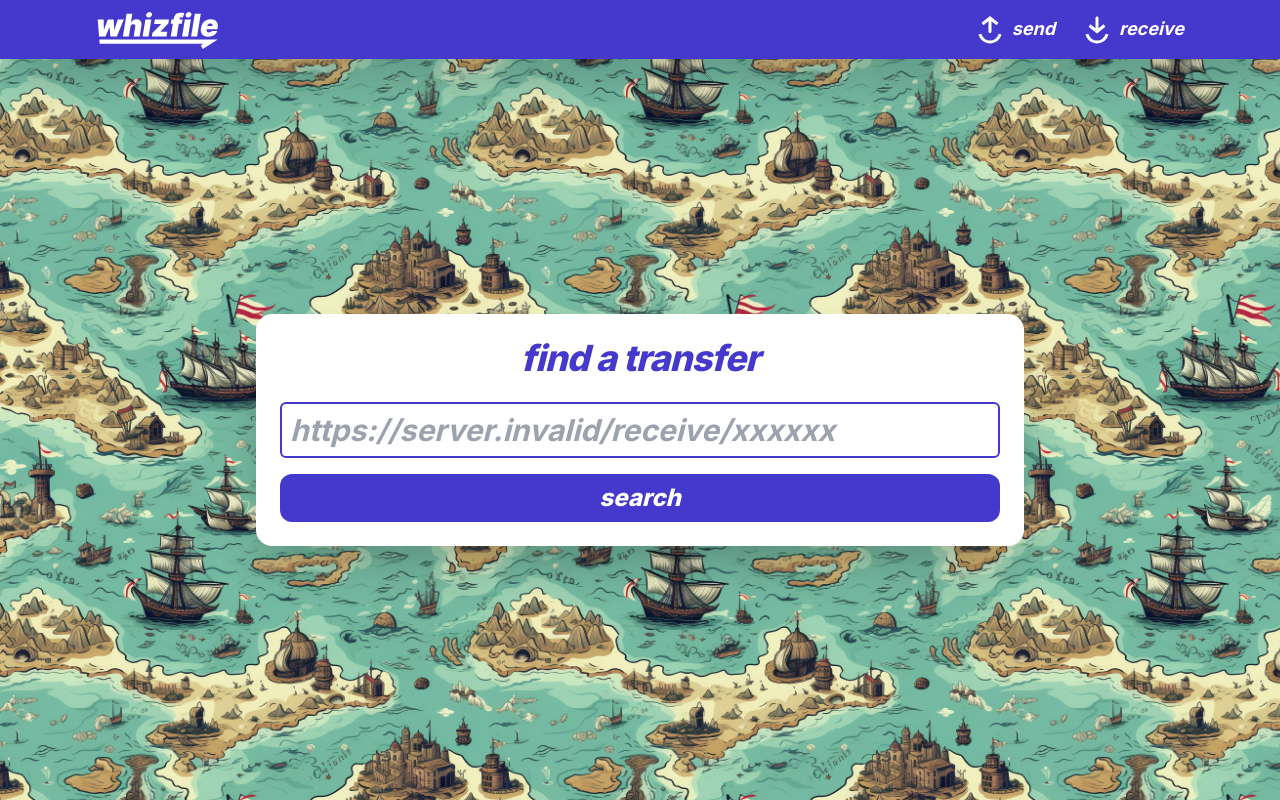
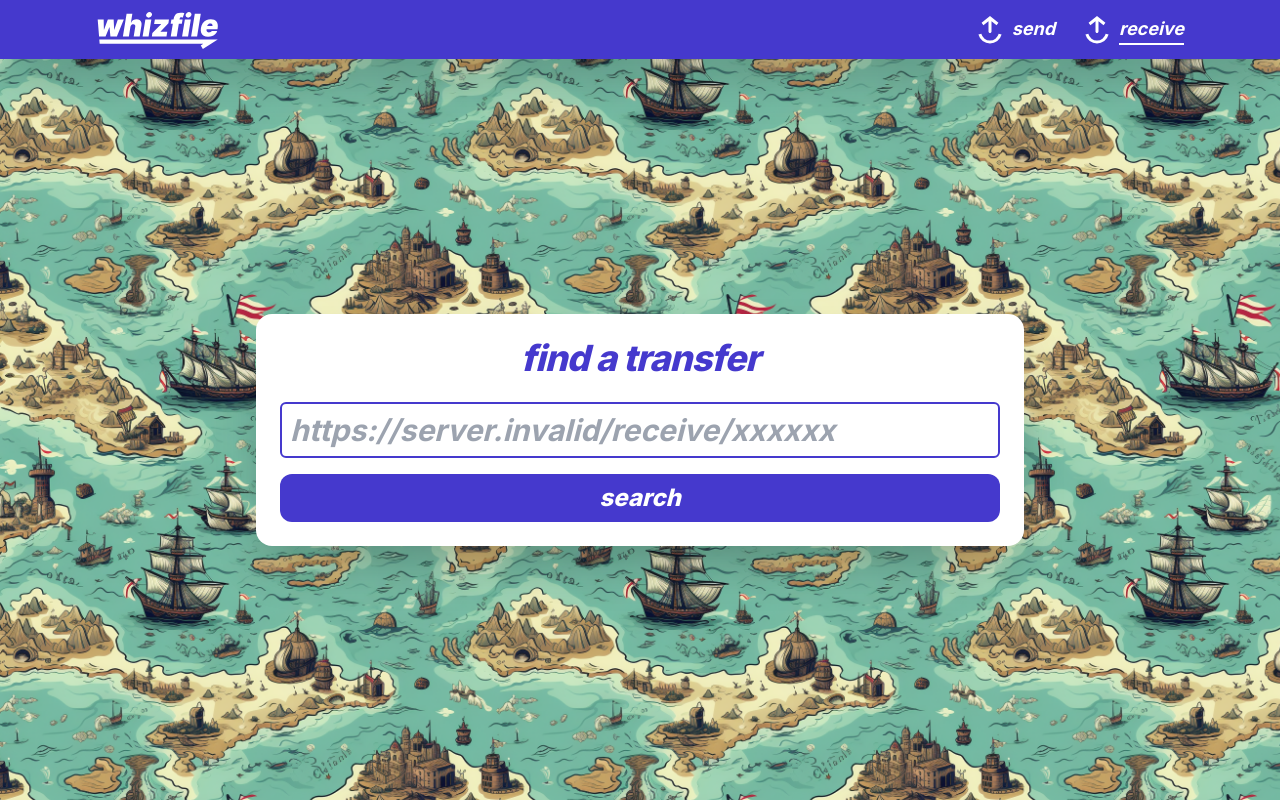
Before and after one commit to munozarturo/whizfile.com, a Next.js app: page /receive in a window 1280 px wide. Built offline with nearby package versions, Linux system fonts and the light colour scheme; no server answers.

Commit message:
navbar indicates page

```diff
--- a/src/components/navbar.tsx
+++ b/src/components/navbar.tsx
@@ -1,8 +1,14 @@
+"use client";
+
 import Link from "next/link";
 import Image from "next/image";
 import { Icons } from "@/components/icons";
+import { NavLink } from "./ui/nav-link";
+import { usePathname } from "next/navigation";
 
 export default function Navbar() {
+    const pathname = usePathname();
+
     return (
         <nav className="w-full h-16 flex flex-row bg-primary px-24 justify-start items-center space-x-12 shadow-2xl">
             <Link href="./">
@@ -34,30 +40,18 @@ export default function Navbar() {
         </Link> */}
             </div>
             <div className="flex flex-row w-full space-x-6 justify-end">
-                <Link
-                    href="/send"
-                    className="group transition duration-300 text-center text-white text-lg font-bold italic"
-                >
-                    <div className="flex justify-start items-center gap-1">
-                        <Icons.upload />
-                        <span className="relative">
-                            send
-                            <span className="block max-w-0 group-hover:max-w-full transition-all duration-500 h-0.5 bg-white"></span>
-                        </span>
-                    </div>
-                </Link>
-                <Link
-                    href="/receive"
-                    className="group transition duration-300 text-center text-white text-lg font-bold italic"
-                >
-                    <div className="flex justify-start items-center gap-1">
-                        <Icons.download />
-                        <span className="relative">
-                            receive
-                            <span className="block max-w-0 group-hover:max-w-full transition-all duration-500 h-0.5 bg-white"></span>
-                        </span>
-                    </div>
-                </Link>
+                <NavLink
+                    active={pathname.startsWith("/send")}
+                    href={"/send"}
+                    text={"send"}
+                    icon={<Icons.upload />}
+                ></NavLink>
+                <NavLink
+                    active={pathname.startsWith("/receive")}
+                    href={"/receive"}
+                    text={"receive"}
+                    icon={<Icons.upload />}
+                ></NavLink>
             </div>
         </nav>
     );
--- /dev/null
+++ b/src/components/ui/nav-link.tsx
@@ -0,0 +1,38 @@
+import * as React from "react";
+import { HTMLAttributes } from "react";
+import Link from "next/link";
+import { Icons } from "@/components/icons";
+
+const NavLink = React.forwardRef<
+    HTMLLinkElement,
+    HTMLAttributes<HTMLLinkElement> & {
+        active: boolean;
+        href: string;
+        text: string;
+        icon: React.ReactNode;
+    }
+>(({ className, active, href, text, icon, ...props }, ref) => {
+    return (
+        <Link
+            href={href}
+            className="group transition duration-300 text-center text-white text-lg font-bold italic"
+        >
+            <div className="flex justify-start items-center gap-1">
+                {icon}
+                <span className="relative">
+                    {text}
+                    <span
+                        className={`block transition-all duration-500 h-0.5 bg-white ${
+                            active
+                                ? "max-w-full"
+                                : "max-w-0 group-hover:max-w-full"
+                        }`}
+                    ></span>
+                </span>
+            </div>
+        </Link>
+    );
+});
+NavLink.displayName = "NavLink";
+
+export { NavLink };
```
Also changed, not shown: 1 other file (tests, documents, lock files or other folders).
